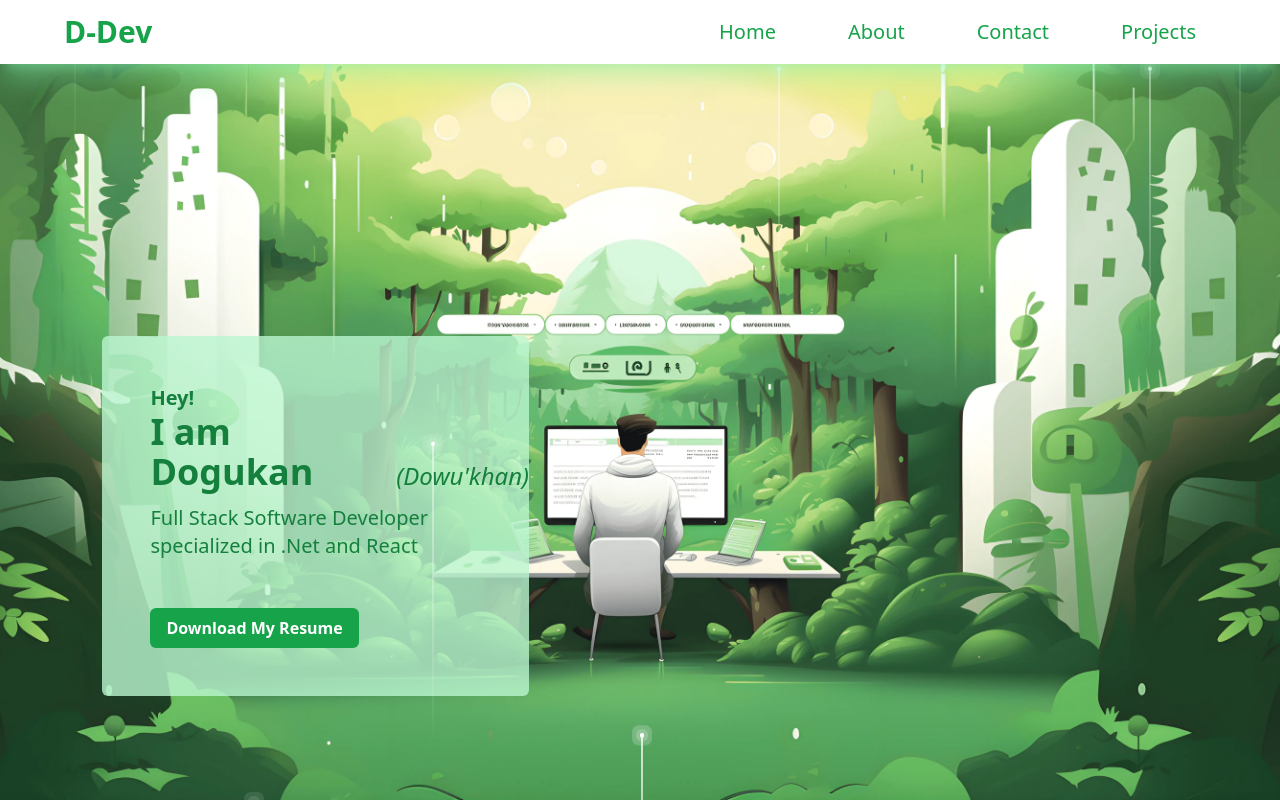
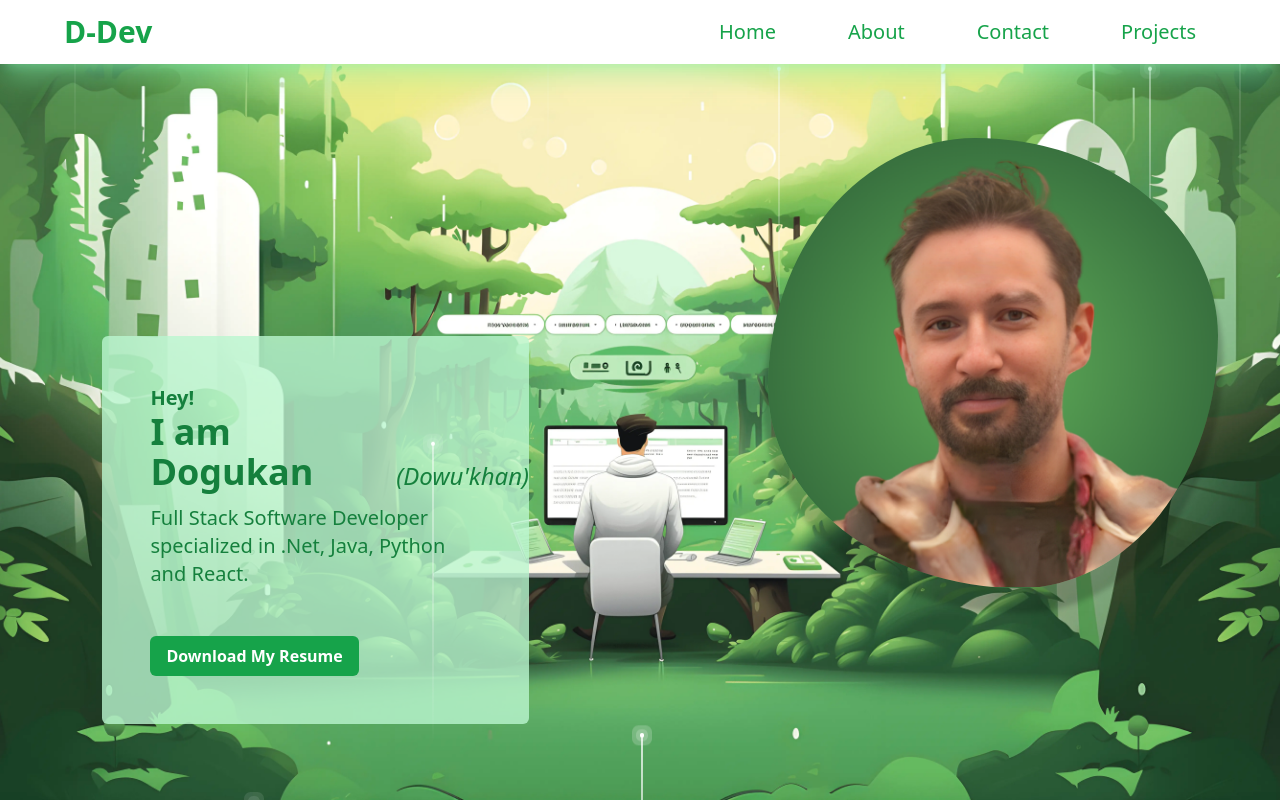
Before and after one commit to gorthar/genelbirisim, a React (Vite) app: page / in a window 1280 px wide. Shown: the top 802 px of the page. Built offline with nearby package versions, Linux system fonts and the light colour scheme; no server answers.

Commit message:
feat: Add animated blob effect and update developer specialization in Hero component

```diff
--- a/src/App.css
+++ b/src/App.css
@@ -1,6 +1,36 @@
 html {
     scroll-behavior: smooth;
   }
+
+#heo .blob{
+    -webkit-backgraund-size: cover;
+    background-size: cover;
+    background-position: center center;
+    width: 450px;
+    height: 450px;
+    box-shadow: 0 20px 5px 5px rgba(0, 0, 0, 0.2);
+    animation: animator 5s ease-in-out infinite ;
+    transition: all 1s ease-in-out;
+    top: 10%;
+    left: 60%;
+    position: absolute;
+    background-image: url(/src/assets/dogukan.png);
+}
+
+@keyframes animator{
+    0%
+    {
+        border-radius: 60% 40% 30% 70%/60% 30% 70% 40%;
+    }
+    50%
+    {
+        border-radius: 30% 70% 60% 40%/50% 60% 40% 50%;
+    }
+    100%
+    {
+        border-radius: 60% 40% 30% 70%/60% 30% 70% 40%;
+    }
+}
 #heo span{
     position: absolute;
     top:100%;
--- a/src/page-structure/Hero/Hero.jsx
+++ b/src/page-structure/Hero/Hero.jsx
@@ -34,7 +34,8 @@ const Hero = () => {
         </div>
 
         <h2 className="mb-12 mt-3 mx-12 text-green-700 text-xl font-normal">
-          Full Stack Software Developer specialized in .Net and React
+          Full Stack Software Developer specialized in .Net, Java, Python and
+          React.
         </h2>
         <a href={resume}>
           <button
@@ -79,6 +80,7 @@ const Hero = () => {
           Download My Resume
         </button>
       </a>
+      <div className="blob"></div>
     </div>
   );
 };
```
Also changed, not shown: src/assets/dogukan.png (added).
